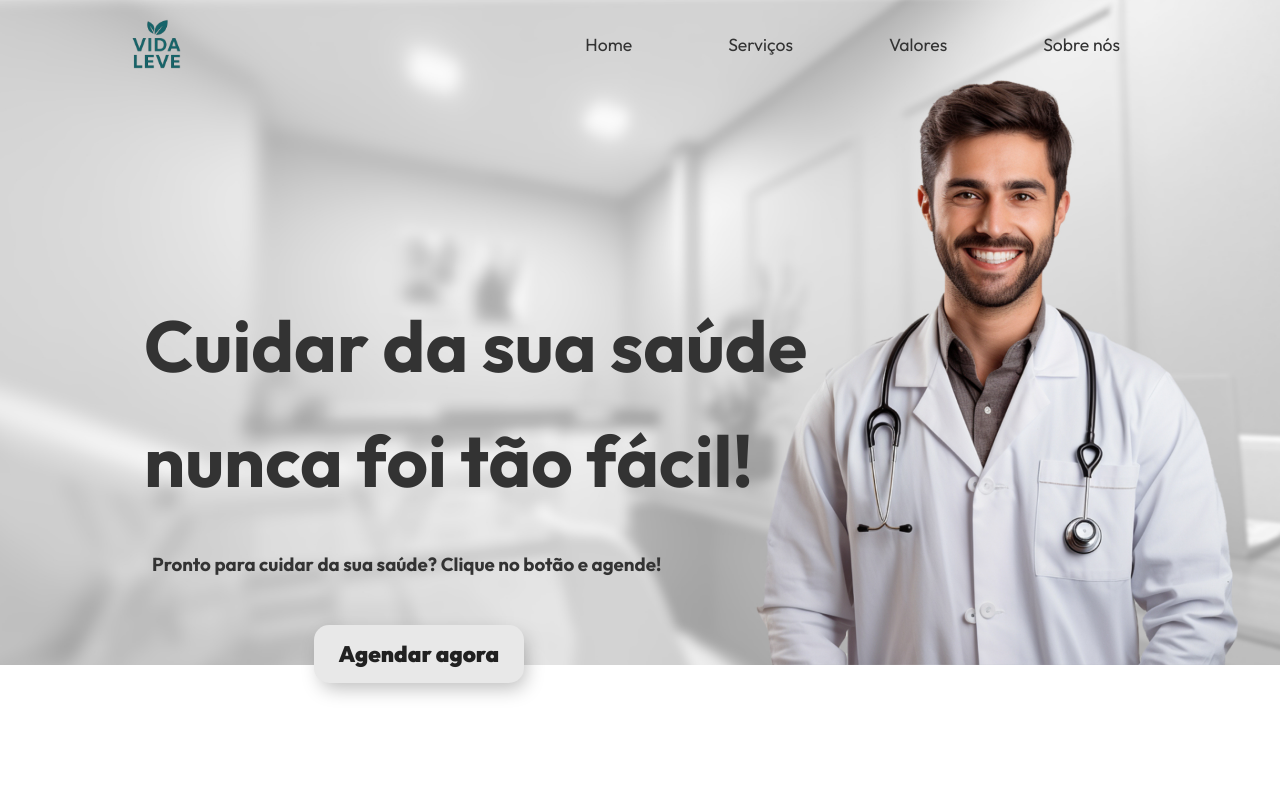
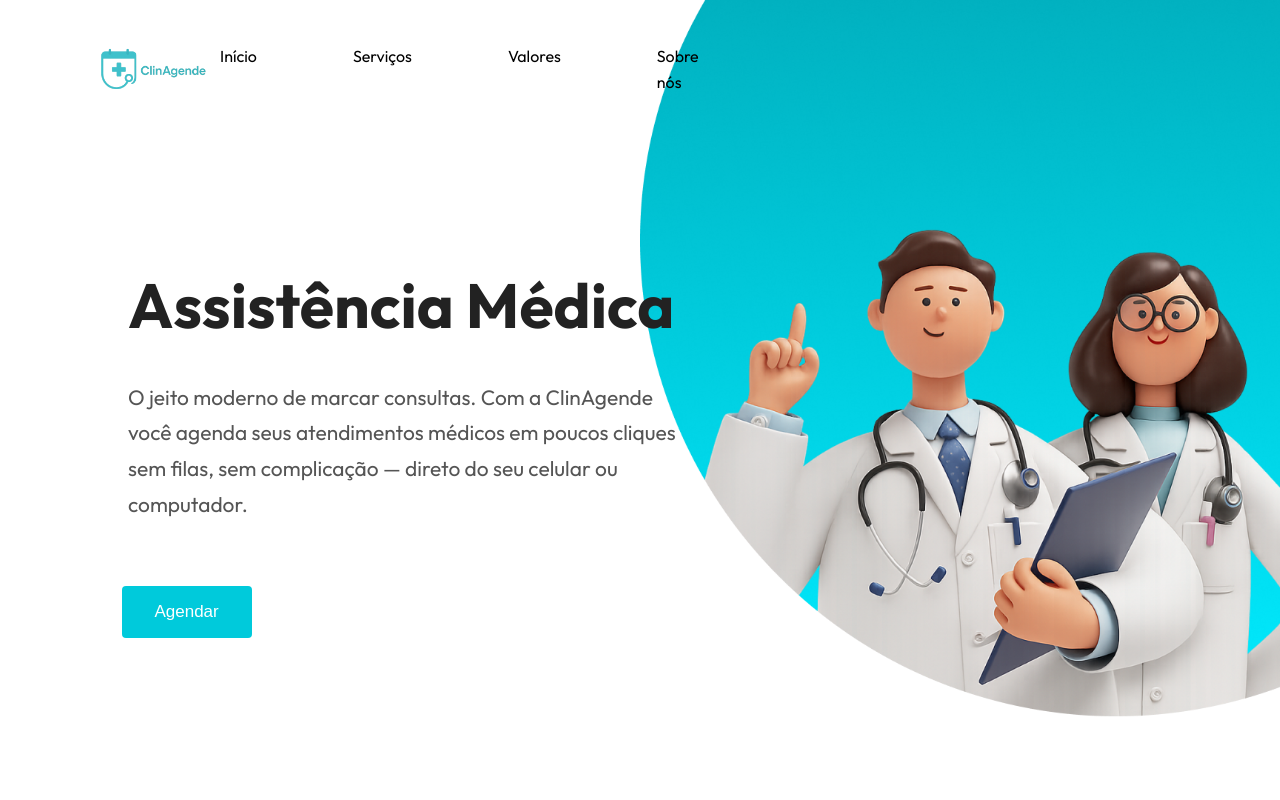
Before and after one commit to IKhacker69/PROJETO-PESSOAL, a Flask app: page /home in a window 1280 px wide; the page is wider, and only the part inside the window is pictured. Run offline with Flask 3, Linux system fonts and the light colour scheme; the visitor is signed in with stand-in values (Sample User, id 1).

Commit message:
Refazendo o INICIO

```diff
--- a/static/style.css
+++ b/static/style.css
@@ -10,51 +10,6 @@ body {
   color: #333;
 }
 
-/*BOTÃO AGENDA CONSULTA*/
-button {
-  padding: 15px 25px;
-  border: unset;
-  border-radius: 15px;
-  color: #212121;
-  z-index: 1;
-  background: #e8e8e8;
-  position: relative;
-  font-weight: 1000;
-  font-size: 1.4em;
-  -webkit-box-shadow: 4px 8px 19px -3px rgba(0,0,0,0.27);
-  box-shadow: 4px 8px 19px -3px rgba(0,0,0,0.27);
-  transition: all 250ms;
-  overflow: hidden;
-  font-family: Outfit, sans-serif;
-  margin-top: 2em;
-  margin-left: 14em;
-}
-
-button::before {
- content: "";
- position: absolute;
- top: 0;
- left: 0;
- height: 100%;
- width: 0;
- border-radius: 15px;
- background-color: #212121;
- z-index: -1;
- -webkit-box-shadow: 4px 8px 19px -3px rgba(0,0,0,0.27);
- box-shadow: 4px 8px 19px -3px rgba(0,0,0,0.27);
- transition: all 250ms
-}
-
-button:hover {
- color: #e8e8e8;
-}
-
-button:hover::before {
- width: 100%;
-}
-
-
-
 /*INÍCIO NAV BAR*/
 .nav-container {
   display: flex;
@@ -65,7 +20,10 @@ button:hover::before {
   margin-bottom: 0;
   background: transparent;
   position: absolute;
-  font-size: 1.1em;
+  font-size: 1rem;
+  list-style: none;
+  text-decoration: none;
+  z-index: 999;
 }
 
 .nav-links {
@@ -74,8 +32,13 @@ button:hover::before {
   gap: 6rem;
   padding: 0;
   margin: 0;
-  margin-right: 10rem;
+  margin-right: 65rem;
+  text-decoration: none;
+}
 
+.nav-links a{
+  text-decoration: none;
+  color: black;
 }
 
 /*LOGO NAV BAR*/
@@ -85,9 +48,9 @@ button:hover::before {
 }
 
 .logovl {
-  width: 90px;
-  height: 90px;
-  margin-left: 7rem;
+  width: 140px;
+  height: 140px;
+  margin-left: 5rem;
 }
 /*FIM NAV BAR*/
 
@@ -103,21 +66,84 @@ button:hover::before {
   width: 100%;
 }
 
-.fala-apre{
-  display: flex;
-  flex-direction: column;
-  align-items: flex-start;
-  user-select: none;
+.img-inicio {
+  position: relative;
+  width: 100vw;
+  height: 100vh;
+  overflow: hidden;
 }
 
-#first-stanza{
-  font-size: 3em;
-  margin-top: 6em;
-  margin-left: 3em;
+.img-inicio img {
+  position: absolute;
+  top: 0;
+  left: 0;
+  z-index: -1;
+  width: 100%;
+  height: 100%;
+  object-fit: cover;
 }
 
-#second-stanza{
-  font-size: 1rem;
-  margin-top: 2em;
-  margin-left: 9.5em;
+.ass-medica {
+  margin-top: 16rem;
+  margin-left: 8rem;
+  max-width: 600px;
 }
+
+.ass-medica h2 {
+  font-size: 3.9rem;
+  color: #222; /* tom mais neutro que #333 */
+  margin-bottom: 1.5rem;
+}
+
+.ass-medica p {
+  font-size: 1.31rem;
+  line-height: 1.7;
+  color: #555; /* tom suave, boa leitura */
+}
+
+.ass-medica p strong {
+  color: #00cadb; /* cor destaque, se quiser usar <strong> em palavras como ClinAgende */
+}
+
+/* BOTÃO AGENDAMENTO DE CONSULTAS*/
+button {
+ display: inline-block;
+ border-radius: 4px;
+ background-color: #00cadb;
+ border: none;
+ color: #FFFFFF;
+ text-align: center;
+ font-size: 17px;
+ padding: 16px;
+ width: 130px;
+ transition: all 0.5s;
+ cursor: pointer;
+ margin: 5px;
+ margin-left: 7.6rem;
+ margin-top: 4rem;
+}
+
+button span {
+ cursor: pointer;
+ display: inline-block;
+ position: relative;
+ transition: 0.5s;
+}
+
+button span:after {
+ content: '»';
+ position: absolute;
+ opacity: 0;
+ top: 0;
+ right: -15px;
+ transition: 0.5s;
+}
+
+button:hover span {
+ padding-right: 15px;
+}
+
+button:hover span:after {
+ opacity: 1;
+ right: 0;
+}
--- a/templates/home.html
+++ b/templates/home.html
@@ -13,44 +13,34 @@
 
 <body>
   <header class="nav-container">
-    <img src="{{ url_for('static', filename='assets/logovl.png') }}" alt="logovl" class="logovl" />
+    <img src="{{ url_for('static', filename='assets/new-logo.png') }}" alt="logovl" class="logovl" />
     <nav>
       <ul class="nav-links">
-        <li>Home</li>
-        <li>Serviços</li>
-        <li>Valores</li>
-        <li>Sobre nós</li>
+        <li> <a href="#inicio">Início</a> </li>
+        <li> <a href="#servicos">Serviços</a> </li>
+        <li> <a href="#valores">Valores</a> </li>
+        <li> <a href="#sobre-nos">Sobre nós</a></li>
       </ul>
     </nav>
   </header>
 
-    <div id="background-home">
-      <img src="{{ url_for('static', filename='assets/back-home.jpg') }}" alt="foto-inicio">
-    </div>
+<div class="img-inicio">
+  <img src="{{ url_for('static', filename='assets/back-home.jpg') }}" alt="">
 
-  <main>
+  <div class="ass-medica">
+    <h2>Assistência Médica</h2>
+    <p>O jeito moderno de marcar consultas. Com a ClinAgende
+      <br> você agenda seus atendimentos médicos em poucos cliques
+      <br> sem filas, sem complicação — direto do seu celular ou computador.</p>
+  </div>
 
-    <div class="fala-apre">
+  <button>
+    <span>Agendar</span>
+  </button>
 
-        <div id="first-stanza">
-            <h2>
-              Cuidar da sua saúde <br> nunca foi tão fácil!
-            </h2>
-        </div>
+</div>
 
-        <div id="second-stanza">
-          <h3>
-            Pronto para cuidar da sua saúde? Clique no botão e agende!
-          </h3>
-        </div>
 
-        <div id="button-consult">
-          <button class="btn btn-light mt-3">Agendar agora</button>
-        </div>
-
-    </div>
-
-  </main>
 
   <script src="{{ url_for('static', filename='script.js') }}"></script>
 </body>
```
Also changed, not shown: static/assets/back-home.jpg, static/assets/medico-cartoon.png (added), static/assets/new-logo.png (added).
